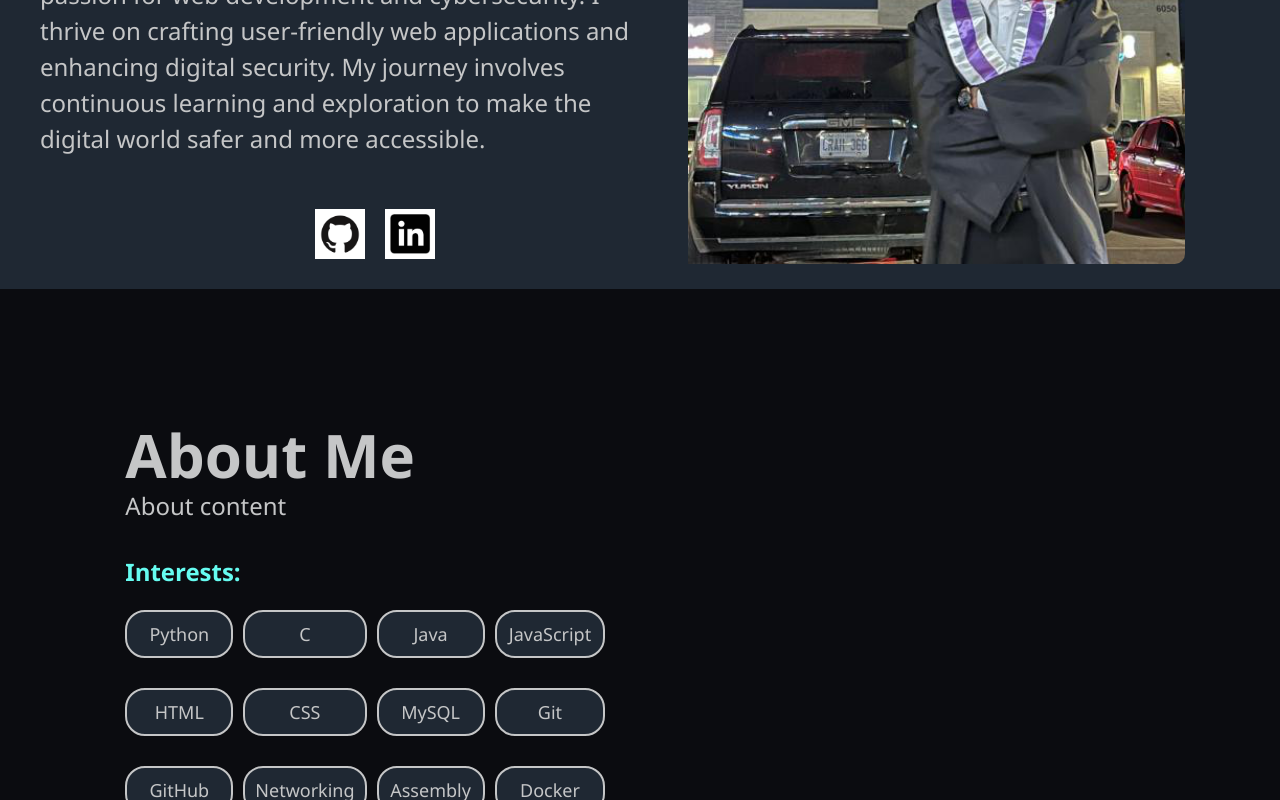
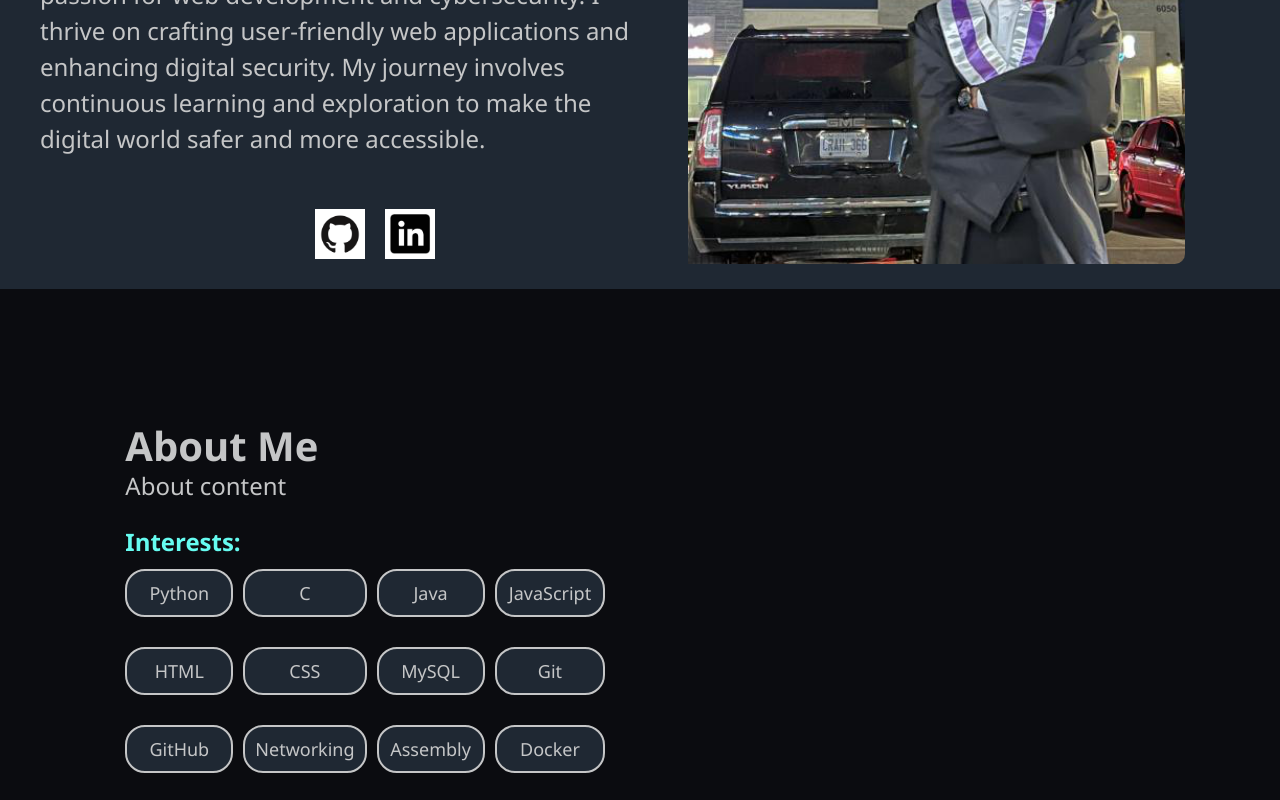
Before and after one commit to muzammilz7/Portfolio-Website, a React (Create React App) app: page / in a window 1280 px wide. Shown: the part 415-1215 px from the top of the page. Built offline with nearby package versions, Linux system fonts and the light colour scheme.

Commit message:
mobile responsiveness

```diff
--- a/src/App.css
+++ b/src/App.css
@@ -1,9 +1,10 @@
 body {
   margin: 0;
-  font-family:'Segoe UI', Tahoma, Geneva, Verdana, sans-serif;
+  font-family: 'Segoe UI', Tahoma, Geneva, Verdana, sans-serif;
   -webkit-font-smoothing: antialiased;
   background-color: #0b0c10;
   color: #C5C6C7;
+  padding: 0;
 }
 
 h1, h2, h3, h4, h5, h6, p {
@@ -11,21 +12,21 @@ h1, h2, h3, h4, h5, h6, p {
 }
 
 h1 {
-  font-size: 60px;
+  font-size: 40px;
   font-weight: 600;
-  line-height: 65px;
+  line-height: 45px;
 }
 
 h2 {
-  font-size: 45px;
+  font-size: 30px;
   font-weight: 600;
-  line-height: 56px;
+  line-height: 35px;
 }
 
 h3 {
-  font-size: 24px;
+  font-size: 18px;
   font-weight: 600;
-  line-height: 35px;
+  line-height: 24px;
 }
 
 
@@ -458,9 +459,9 @@ h3 {
 }
 
 .experience-image img {
-  border-radius: 10px;
   max-width: 100%;
   max-height: 100%;
+  border-radius: 10px;
 }
 
 .experience-position {
--- a/src/pages/Home/Footer.jsx
+++ b/src/pages/Home/Footer.jsx
@@ -8,7 +8,7 @@ function Footer() {
           <img src="/linkedinLogo.png" alt="LinkedIn" />
         </a>
         <a href="https://www.github.com/" target="_blank" rel="noopener noreferrer">
-          <img src="/GithubLogo.png" alt="GitHub" />
+          <img src="GithubLogo.png" alt="GitHub" />
         </a>
       </div>
       <p>&copy; 2023 Muzammil Zaman</p>
```
